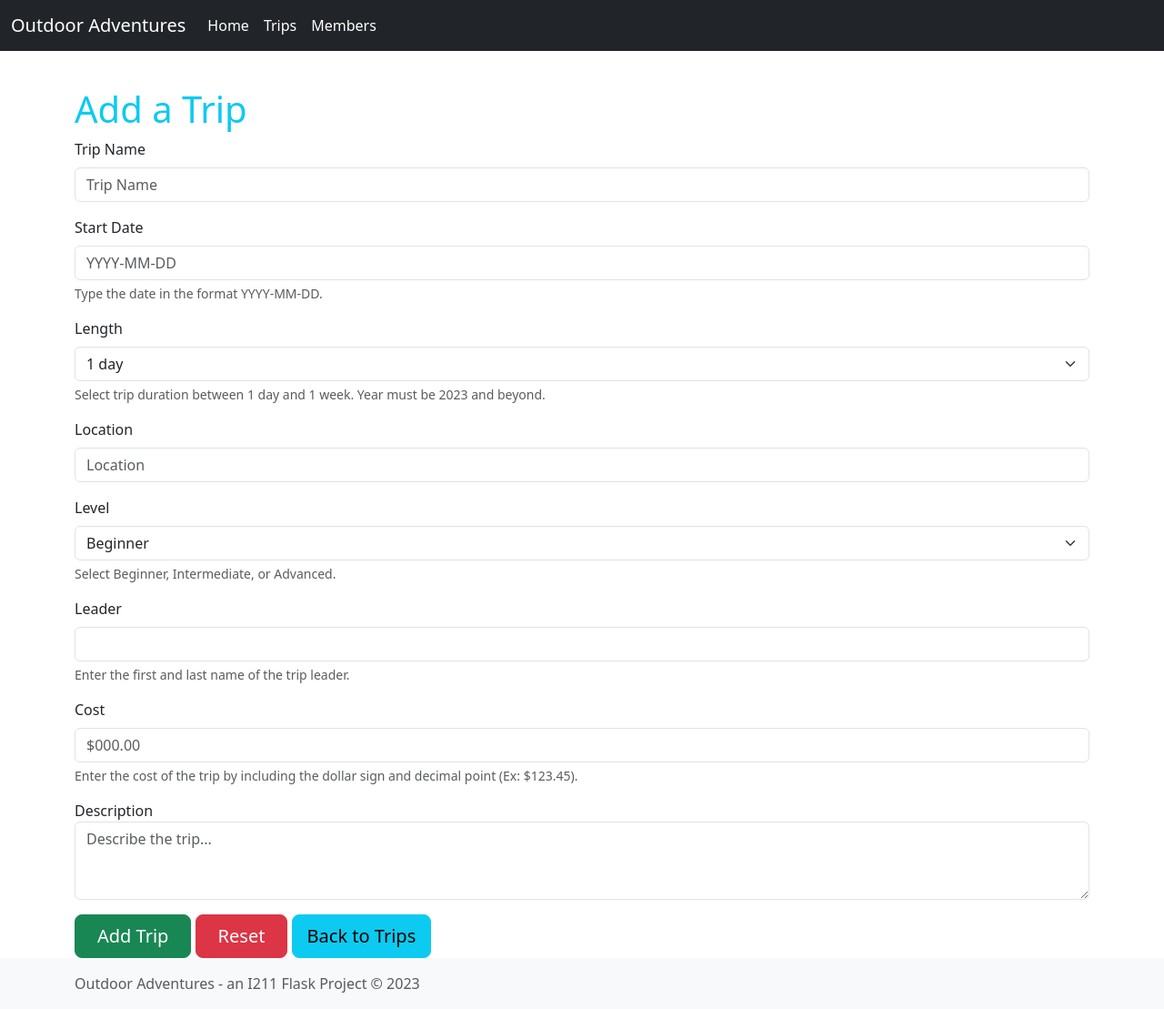
After one commit to leyla-gulsen/I211_project, a Flask app: page /add_trip in a window 1280 px wide. The commit adds this page. Shown: the whole page at 91% size. Run offline with Flask 2, Linux system fonts and the light colour scheme.

Commit message:
completed 2.2

```diff
--- a/app.py
+++ b/app.py
@@ -1,14 +1,25 @@
+#
+# IMPORTS
+#
+
 from flask import Flask, render_template, url_for, request, redirect
 import csv
 
 app = Flask(__name__)
 
-# globals
+#
+# GLOBALS
+#
+
 TRIPS_PATH = app.root_path + '/trips.csv'
 TRIPS_KEYS = ['Trip Name', 'Start Date', 'Length', 'Location', 'Level', 'Leader', 'Cost', 'Description']
 
 MEM_PATH = app.root_path + '/members.csv'
 MEM_KEYS = ['Name', 'DoB', 'Email', 'Address', 'Phone']
+
+#
+# FUNCTIONS
+#
 
 # functions from A7
     # takes data from trips.csv, returns a list of dictionaries, each dict is a trip
@@ -44,13 +55,30 @@ def set_members(member_list):
             csvwriter.writerow(member) # rewriting the file with the new data
     pass
 
-# routes
+# sorting members.csv so it is displayed in order of age
+def sort_by_dob(member):
+    # DoB in members.csv is MM/DD/YY and we are taking only those values
+    dob = member['DoB'] # this is to still allow for sorting even with the dashes given with the input type "date" in add_member.html
+    if '-' in dob:
+        MM, DD, YY = [int(x) for x in dob.split('-')]
+    else:
+        MM, DD, YY = [int(x) for x in dob.split('/')]
+    return YY, MM, DD # in the order of YY/MM/DD so it is sorted by the year, does not change MM/DD/YY order in csv file
 
+# sorting trips.csv so it is displayed in order of date
+
+
+#
+# ROUTES
+#
+
+# homepage
 @app.route('/')
 @app.route('/index')
 def index():
     return render_template('index.html')
 
+# trips
 @app.route('/trips')
 def trips():
     trips=get_trips()
@@ -58,7 +86,7 @@ def trips():
         return 'Error no trips' # error for my reference if failed
     return render_template('trips.html',trips=trips)
 
-# creating links to each Trip Name iin 'trips.html' to a new page of details of specific trip
+# creating links to each Trip Name in 'trips.html' to a new page of details of specific trip
 @app.route('/trips/<trip_id>')
 def trip(trip_id):
     trips = get_trips() # using function above to get the data from trips
@@ -67,11 +95,139 @@ def trip(trip_id):
             return render_template('trip.html', trip=trip)
     return 'Error trip not found' # error for my reference if failed
 
-def get_oldest(member): # need to sort by oldest on top to youngest
-    pass
+@app.route('/edit_trip/<trip_id>', methods=['GET', 'POST'])
+def edit_trip(trip_id):
+    trips = get_trips()
+    trip = None
+    for t in trips:
+        if t['Trip Name'] == trip_id:
+            trip = t
+            break
+
+    if trip is None:
+        return 'Error trip not found'
+
+    if request.method == 'POST':
+        for t in trips:
+            if t['Trip Name'] == trip_id:
+                t['Trip Name'] = request.form['trip_name']
+                t['Start Date'] = request.form['start_date']
+                t['Length'] = request.form['length']
+                t['Location'] = request.form['location']
+                t['Level'] = request.form['level']
+                t['Leader'] = request.form['leader']
+                t['Cost'] = request.form['cost']
+                t['Description'] = request.form['description']
+
+
+        set_trips(trips)
+
+        # # using the type="date" in the input of Start Date in trips in add_trip.html, the form takes the date as YYYY-MM-DD, so i need to convert it to MM/DD/YY for my csv file.
+        # date = request.form['start_date']
+        # YYYY, MM, DD = date.split('-')
+        # # convert to MM/DD/YY
+        # date_convert = '{}/{}/{}'.format(MM, DD, YYYY[2:]) # this 2 takes away the first 2 numbers in the YEAR of YYYY/MM/DD ex: 1982 >> 82
+        # trip['Start Date'] = date_convert
+        # set_trips(trips)
+
+        # # adding member to the trips.csv
+        # with open('trips.csv', mode='a') as csv_file:
+        #     writer = csv.DictWriter(csv_file, fieldnames=trip.keys())
+        #      # make sure it converts the date when adding to CSV
+        #     writer.writerow(trip)
+
+        return redirect(url_for('trip', trip_id=trip['Trip Name']))
+
+    return render_template('edit_trip.html', trip=trip)
+
+@app.route('/delete_trip/<trip_id>')
+def delete_trip(trip_id):
+    trips = get_trips() # using function above to get the data from trips
+    for trip in trips:
+        if trip['Trip Name'] == trip_id:
+            return render_template('delete_trip.html', trip=trip)
+    return 'Error trip not found' # error for my reference if failed
+
+@app.route('/confirm_delete_trip/<trip_id>', methods=['POST'])
+def confirm_delete_trip(trip_id):
+    trips = get_trips()
+    find_trip = False
+    for trip in trips:
+        if trip['Trip Name'] == trip_id:
+            trips.remove(trip)
+            find_trip = True
+            break
+
+    if find_trip:
+        set_trips(trips)
+        return redirect('/trips')
+    else:
+        return 'Error trip not found'
+
+
+# members
 @app.route('/members')
 def members(m=None):
     members=get_members()
     if not members:
         return 'Error no members' # error for my reference if failed
+    # now taking sort_by_dob() to sort the members.csv
+    members.sort(key=sort_by_dob)
     return render_template('members.html', members=members)
+
+# add a member
+@app.route('/add_member', methods=['GET', 'POST'])
+def add_member():
+    if request.method == 'POST':
+        member = {
+            'Name': request.form['name'],
+            'DoB': request.form['dob'],
+            'Email': request.form['email'],
+            'Address': request.form['address'],
+            'Phone': request.form['phone']
+        }
+
+        # using the type="date" in the input of DoB in members in add_member.html, the form takes the date as YYYY-MM-DD, so i need to convert it to MM/DD/YY for my csv file.
+        dob = request.form['dob']
+        YYYY, MM, DD = dob.split('-')
+        # convert to MM/DD/YY
+        dob_convert = '{}/{}/{}'.format(MM, DD, YYYY[2:]) # this 2 takes away the first 2 numbers in the YEAR of YYYY/MM/DD ex: 1982 >> 82
+
+        # adding member to the members.csv
+        with open('members.csv', mode='a') as csv_file:
+            writer = csv.DictWriter(csv_file, fieldnames=member.keys())
+            member['DoB'] = dob_convert # make sure it converts the DoB when adding to CSV
+            writer.writerow(member)
+
+        return redirect(url_for('members'))
+    else:
+        return render_template('add_member.html')
+
+@app.route('/add_trip', methods=['GET', 'POST'])
+def add_trip():
+    if request.method == 'POST':
+        trip = {
+            'Trip Name': request.form['trip_name'],
+            'Start Date': request.form['start_date'],
+            'Length': request.form['length'],
+            'Location': request.form['location'],
+            'Level': request.form['level'],
+            'Leader': request.form['leader'],
+            'Cost': request.form['cost'],
+            'Description': request.form['description']
+        }
+
+        # # using the type="date" in the input of Start Date in trips in add_trip.html, the form takes the date as YYYY-MM-DD, so i need to convert it to MM/DD/YY for my csv file.
+        # date = request.form['start_date']
+        # YYYY, MM, DD = date.split('-')
+        # # convert to MM/DD/YY
+        # date_convert = '{}/{}/{}'.format(MM, DD, YYYY[2:]) # this 2 takes away the first 2 numbers in the YEAR of YYYY/MM/DD ex: 1982 >> 82
+
+        # adding member to the trips.csv
+        with open('trips.csv', mode='a') as csv_file:
+            writer = csv.DictWriter(csv_file, fieldnames=trip.keys())
+            writer.writerow(trip)
+
+        return redirect(url_for('trips'))
+    else:
+        return render_template('add_trip.html')
--- /dev/null
+++ b/templates/add_trip.html
@@ -0,0 +1,78 @@
+{% extends 'base.html' %}
+
+{% block title %}Add a Trip{% endblock %}
+
+{% block content %}
+
+<h1 class="mt-5 pt-5 text-info">Add a Trip</h1>
+<form action="{{ url_for('add_trip') }}" method="POST">
+    <div class="mb-3">
+        <label for="trip_name" class="form-label">Trip Name</label>
+        <input class="form-control" type="text" name="trip_name" id="name" placeholder="Trip Name" required>
+    </div>
+
+    <div class="mb-3">
+        <label for="start_date" class="form-label">Start Date</label>
+        <input class="form-control" type="text" name="start_date" id="start_date" placeholder="YYYY-MM-DD"
+            pattern="(202[3-9]|20[3-9][0-9]|2100)-(0[1-9]|1[0-2])-(0[1-9]|[12][0-9]|3[01])" required>
+        <!-- pattern is for any year between 2023 and 2100, months 1-12, and day 1-31-->
+        <div class="form-text">Type the date in the format YYYY-MM-DD.</div>
+    </div>
+
+    <div class="mb-3">
+        <label for="length" class="form-label">Length</label>
+        <select class="form-select" name="length" id="length">
+            <option value="1 day">1 day</option>
+            <option value="2 days">2 days</option>
+            <option value="3 days">3 days</option>
+            <option value="4 days">4 days</option>
+            <option value="5 days">5 days</option>
+            <option value="6 days">6 days</option>
+            <option value="7 days">7 days</option>
+        </select>
+        <div class="form-text">Select trip duration between 1 day and 1 week. Year must be 2023 and beyond.</div>
+    </div>
+
+    <div class="mb-3">
+        <label for="location" class="form-label">Location</label>
+        <input class="form-control" type="text" name="location" id="location" placeholder="Location" required>
+    </div>
+
+    <div class="mb-3">
+        <label for="level" class="form-label">Level</label>
+        <select class="form-select" name="level" id="level">
+            <option value="Beginner">Beginner</option>
+            <option value="Intermediate">Intermediate</option>
+            <option value="Advanced">Advanced</option>
+        </select>
+        <div class="form-text">Select Beginner, Intermediate, or Advanced.</div>
+    </div>
+
+    <div class="mb-3">
+        <label for="leader" class="form-label">Leader</label>
+        <input type="text" name="leader" id="leader" class="form-control">
+        <div class="form-text">Enter the first and last name of the trip leader.</div>
+    </div>
+
+    <div class="mb-3">
+        <label for="cost" class="form-label">Cost</label>
+        <input type="text" name="cost" id="cost" class="form-control" placeholder="$000.00" pattern="\$\d+\.\d{2}">
+        <div class="form-text">Enter the cost of the trip by including the dollar sign and decimal point (Ex: $123.45).
+        </div>
+    </div>
+
+    <div class="mb-3">
+        <label for="description">Description</label>
+        <textarea class="form-control" name="description" id="description" rows="3"
+            placeholder="Describe the trip..."></textarea>
+    </div>
+
+    <button type="submit" value="Submit"
+        class="btn btn-lg px-4 gap-3 justify-content-sm-center align-content-center btn-success">Add Trip</button>
+    <button type="reset" value="Reset"
+        class="btn btn-lg px-4 gap-3 justify-content-sm-center align-content-center btn-danger">Reset</button>
+    <a href="{{ url_for('trips') }}" class="btn btn-lg btn-info">Back to Trips</a>
+</form>
+
+
+{% endblock %}
--- a/templates/members.html
+++ b/templates/members.html
@@ -4,7 +4,7 @@
 
 {% block content %}
 
-<h1 class="mt-5 text-info">Outdoor Adventures Club Members</h1>
+<h1 class="mt-5 pt-5 text-info">Outdoor Adventures Club Members</h1>
 <table class="table table-striped border border-info">
     <thead>
         <tr>
@@ -28,4 +28,7 @@
     </tbody>
 </table>
 
+<a href="{{ url_for('add_member') }}"
+    class="btn btn-lg px-4 gap-3 justify-content-sm-center align-content-center btn-success">Add a Member</a>
+
 {% endblock %}
```
Also changed, not shown: templates/add_member.html (added, +50 -0 lines), templates/delete_trip.html (added, +23 -0 lines), templates/edit_trip.html (added, +89 -0 lines), templates/index.html (+10 -5 lines), templates/trip.html (+7 -2 lines), templates/trips.html (+6 -2 lines), trips.csv (+6 -6 lines), members.csv (line endings or trailing spaces).
